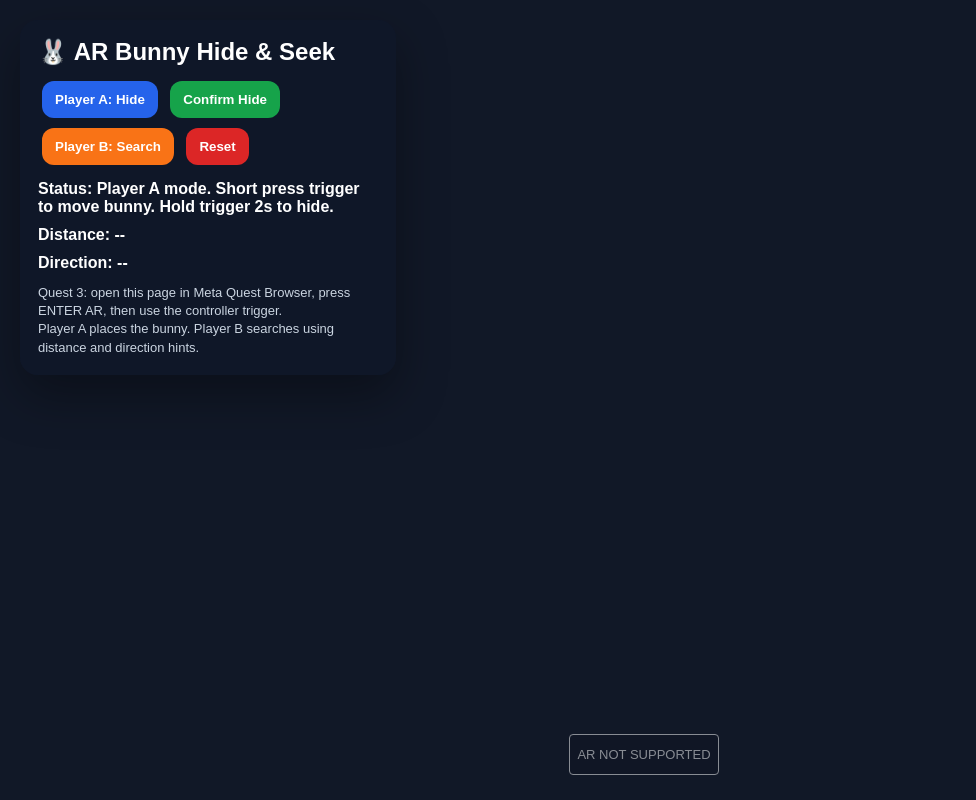
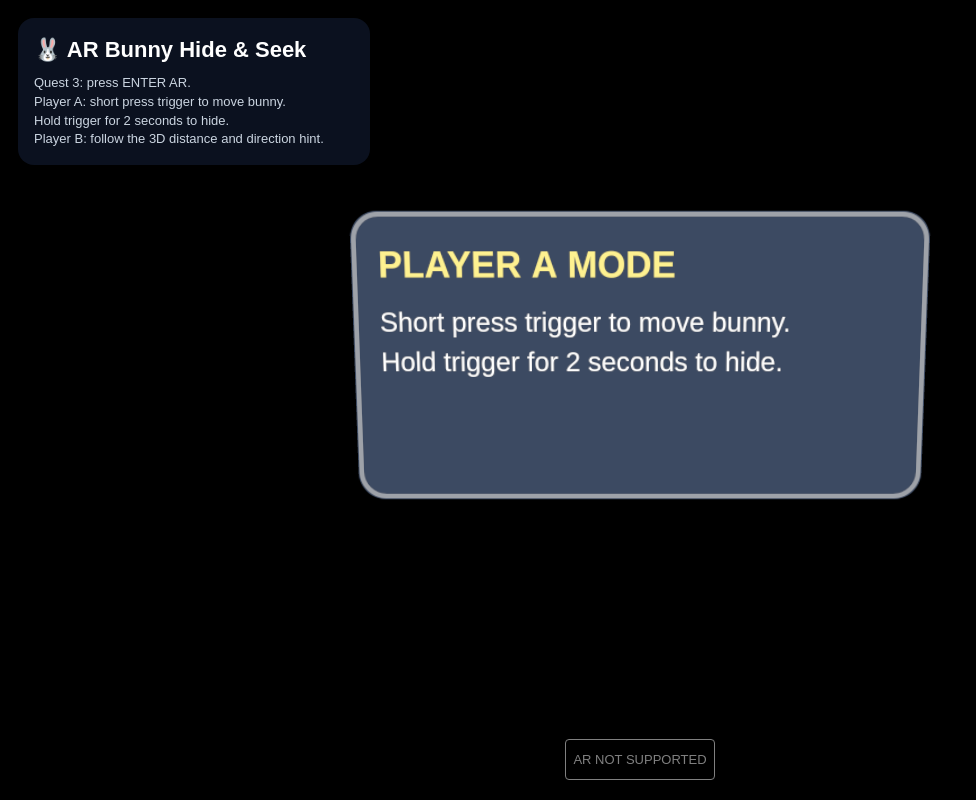
Before and after one commit to zhoulian403/classroom-phantom-hunt, a website built with Vite: page index.html in a window 1280 px wide. Shown: the whole page, without its empty margins (0-976 px from the left). Built offline with nearby package versions, Linux system fonts and the light colour scheme; animation ran at ten frames a second.

Commit message:
Final AR hide and seek version

```diff
--- a/index.html
+++ b/index.html
@@ -10,81 +10,44 @@
       margin: 0;
       overflow: hidden;
       font-family: Arial, sans-serif;
-      background: #111827;
+      background: #000;
     }
 
-    #hud {
+    #overlay {
       position: absolute;
-      top: 20px;
-      left: 20px;
-      width: 340px;
+      top: 18px;
+      left: 18px;
       z-index: 10;
+      width: 320px;
+      padding: 16px;
+      border-radius: 16px;
       color: white;
-      background: rgba(15, 23, 42, 0.88);
-      padding: 18px;
-      border-radius: 18px;
-      box-shadow: 0 20px 50px rgba(0,0,0,0.35);
+      background: rgba(15, 23, 42, 0.75);
+      backdrop-filter: blur(8px);
+      font-size: 14px;
+      line-height: 1.45;
     }
 
     h1 {
-      margin: 0 0 10px;
-      font-size: 24px;
+      margin: 0 0 8px;
+      font-size: 22px;
     }
 
-    button {
-      margin: 5px 4px;
-      padding: 11px 13px;
-      border: none;
-      border-radius: 12px;
-      color: white;
-      font-weight: bold;
-      background: #2563eb;
-      cursor: pointer;
-    }
-
-    #confirmButton {
-      background: #16a34a;
-    }
-
-    #searchButton {
-      background: #f97316;
-    }
-
-    #resetButton {
-      background: #dc2626;
-    }
-
-    #status, #distance, #direction {
-      margin-top: 10px;
-      font-weight: bold;
-    }
-
-    #tip {
-      margin-top: 12px;
+    .small {
+      color: #cbd5e1;
       font-size: 13px;
-      color: #cbd5e1;
-      line-height: 1.4;
     }
   </style>
 </head>
 
 <body>
-  <div id="hud">
+  <div id="overlay">
     <h1>🐰 AR Bunny Hide & Seek</h1>
-
-    <button onclick="setMode('hider')">Player A: Hide</button>
-    <button id="confirmButton" onclick="confirmHide()">Confirm Hide</button>
-    <button id="searchButton" onclick="setMode('seeker')">Player B: Search</button>
-    <button id="resetButton" onclick="resetGame()">Reset</button>
-
-    <div id="status">Status: Enter AR first.</div>
-    <div id="distance">Distance: --</div>
-    <div id="direction">Direction: --</div>
-
-    <div id="tip">
-      Quest 3: open this page in Meta Quest Browser, press ENTER AR, then use the controller trigger.
-      <br />
-      Player A places the bunny. Player B searches using distance and direction hints.
+    <div class="small">
+      Quest 3: press ENTER AR.<br />
+      Player A: short press trigger to move bunny.<br />
+      Hold trigger for 2 seconds to hide.<br />
+      Player B: follow the 3D distance and direction hint.
     </div>
   </div>
 
--- a/src/main.js
+++ b/src/main.js
@@ -1,16 +1,25 @@
 import * as THREE from "three";
 import { ARButton } from "three/addons/webxr/ARButton.js";
 
-let scene, camera, renderer, controller;
+let scene;
+let camera;
+let renderer;
+let controller;
+
 let bunny;
+let reticle;
+let hudPanel;
 
+let hitTestSource = null;
+let hitTestSourceRequested = false;
+
+let mode = "hider"; // hider / seeker / finished
 let bunnyPlaced = false;
 let bunnyHidden = false;
 let gameFinished = false;
 
-let mode = "hider";
-let triggerDownTime = 0;
-let isTriggerHolding = false;
+let triggerStartTime = 0;
+let triggerHolding = false;
 
 const foundDistance = 0.45;
 
@@ -23,7 +32,7 @@ function init() {
     70,
     window.innerWidth / window.innerHeight,
     0.01,
-    20
+    30
   );
 
   renderer = new THREE.WebGLRenderer({
@@ -39,20 +48,21 @@ function init() {
 
   document.body.appendChild(
     ARButton.createButton(renderer, {
-      requiredFeatures: ["local-floor"],
+      requiredFeatures: ["hit-test", "local-floor"],
       optionalFeatures: ["dom-overlay"],
       domOverlay: { root: document.body }
     })
   );
 
   addLights();
-  addCuteSmallBunny();
+  addReticle();
+  addBunny();
   addController();
+  addWorldHUD();
 
-  updateHUD(
-    "Status: Player A mode. Short press trigger to move bunny. Hold trigger 2s to hide.",
-    "Distance: --",
-    "Direction: --"
+  setHUD(
+    "PLAYER A MODE",
+    "Short press trigger to move bunny.\nHold trigger for 2 seconds to hide."
   );
 
   window.addEventListener("resize", onWindowResize);
@@ -63,8 +73,22 @@ function addLights() {
   scene.add(new THREE.HemisphereLight(0xffffff, 0x444444, 1.8));
 
   const light = new THREE.DirectionalLight(0xffffff, 1.3);
-  light.position.set(1, 3, 2);
+  light.position.set(2, 4, 2);
   scene.add(light);
+}
+
+function addReticle() {
+  const geometry = new THREE.RingGeometry(0.08, 0.11, 32);
+  const material = new THREE.MeshBasicMaterial({
+    color: 0x00ff88,
+    side: THREE.DoubleSide
+  });
+
+  reticle = new THREE.Mesh(geometry, material);
+  reticle.rotation.x = -Math.PI / 2;
+  reticle.visible = false;
+
+  scene.add(reticle);
 }
 
 function addController() {
@@ -73,31 +97,29 @@ function addController() {
   controller.addEventListener("selectstart", () => {
     if (gameFinished) return;
 
-    isTriggerHolding = true;
-    triggerDownTime = performance.now();
+    triggerHolding = true;
+    triggerStartTime = performance.now();
 
-    if (mode === "hider" && !bunnyHidden) {
-      placeBunnyInFrontOfController();
-
-      updateHUD(
-        "Status: Bunny moved. Hold trigger for 2 seconds to confirm hide.",
-        "Distance: --",
-        "Direction: --"
+    if (mode === "hider") {
+      moveBunnyToReticleOrController();
+      setHUD(
+        "BUNNY MOVED",
+        "Short press again to move.\nHold trigger 2 seconds to hide."
       );
     }
 
     if (mode === "seeker") {
-      checkFoundByRay();
+      checkBunnyByRay();
     }
   });
 
   controller.addEventListener("selectend", () => {
-    if (!isTriggerHolding) return;
+    if (!triggerHolding) return;
 
-    const heldTime = performance.now() - triggerDownTime;
-    isTriggerHolding = false;
+    const holdTime = performance.now() - triggerStartTime;
+    triggerHolding = false;
 
-    if (mode === "hider" && bunnyPlaced && !bunnyHidden && heldTime >= 2000) {
+    if (mode === "hider" && bunnyPlaced && !bunnyHidden && holdTime >= 2000) {
       confirmHide();
     }
   });
@@ -114,133 +136,11 @@ function addController() {
     new THREE.LineBasicMaterial({ color: 0x00ff88 })
   );
 
-  line.scale.z = 1.8;
+  line.scale.z = 2;
   controller.add(line);
 }
 
-function placeBunnyInFrontOfController() {
-  const tempMatrix = new THREE.Matrix4();
-  tempMatrix.identity().extractRotation(controller.matrixWorld);
-
-  const direction = new THREE.Vector3(0, 0, -1).applyMatrix4(tempMatrix);
-  const origin = new THREE.Vector3().setFromMatrixPosition(controller.matrixWorld);
-
-  const position = origin.clone().add(direction.multiplyScalar(1.2));
-  position.y = Math.max(position.y, 0.18);
-
-  bunny.position.copy(position);
-  bunny.visible = true;
-
-  bunnyPlaced = true;
-  bunnyHidden = false;
-  gameFinished = false;
-
-  setBunnyColor(0xffffff);
-}
-
-function confirmHide() {
-  bunnyHidden = true;
-  bunny.visible = false;
-  mode = "seeker";
-
-  updateHUD(
-    "Status: Bunny hidden successfully! Give the headset to Player B.",
-    "Distance: --",
-    "Direction: Search mode will start now."
-  );
-
-  setTimeout(() => {
-    if (!gameFinished && mode === "seeker") {
-      updateHUD(
-        "Status: Player B searching...",
-        "Distance: calculating...",
-        "Direction: calculating..."
-      );
-    }
-  }, 2500);
-}
-
-function checkFoundByRay() {
-  if (!bunnyPlaced || !bunnyHidden || gameFinished) return;
-
-  const raycaster = new THREE.Raycaster();
-  const tempMatrix = new THREE.Matrix4();
-
-  tempMatrix.identity().extractRotation(controller.matrixWorld);
-
-  raycaster.ray.origin.setFromMatrixPosition(controller.matrixWorld);
-  raycaster.ray.direction.set(0, 0, -1).applyMatrix4(tempMatrix);
-
-  bunny.visible = true;
-  const hits = raycaster.intersectObject(bunny, true);
-  bunny.visible = false;
-
-  if (hits.length > 0) {
-    foundBunny();
-  }
-}
-
-function updateSeekerHint() {
-  if (mode !== "seeker" || !bunnyPlaced || gameFinished) return;
-
-  const cameraPos = new THREE.Vector3();
-  camera.getWorldPosition(cameraPos);
-
-  const bunnyPos = new THREE.Vector3();
-  bunny.getWorldPosition(bunnyPos);
-
-  const distance = cameraPos.distanceTo(bunnyPos);
-  const direction = getDirectionHint(cameraPos, bunnyPos);
-
-  updateHUD(
-    "Status: Player B searching...",
-    `Distance: ${distance.toFixed(2)} m`,
-    `Direction: ${direction}`
-  );
-
-  if (distance < foundDistance) {
-    foundBunny();
-  }
-}
-
-function foundBunny() {
-  gameFinished = true;
-  bunnyHidden = false;
-  bunny.visible = true;
-  setBunnyColor(0x86efac);
-
-  updateHUD(
-    "Status: Bunny found! Player B wins.",
-    "Distance: 0.00 m",
-    "Direction: Found"
-  );
-}
-
-function getDirectionHint(cameraPos, targetPos) {
-  const toTarget = targetPos.clone().sub(cameraPos);
-  toTarget.y = 0;
-  toTarget.normalize();
-
-  const cameraDir = new THREE.Vector3();
-  camera.getWorldDirection(cameraDir);
-  cameraDir.y = 0;
-  cameraDir.normalize();
-
-  const right = new THREE.Vector3();
-  right.crossVectors(cameraDir, new THREE.Vector3(0, 1, 0)).normalize();
-
-  const forwardAmount = toTarget.dot(cameraDir);
-  const rightAmount = toTarget.dot(right);
-
-  if (forwardAmount > 0.65) return "In front of you";
-  if (forwardAmount < -0.65) return "Behind you";
-  if (rightAmount > 0.2) return "On your right";
-  if (rightAmount < -0.2) return "On your left";
-
-  return "Very close";
-}
-
-function addCuteSmallBunny() {
+function addBunny() {
   bunny = new THREE.Group();
 
   const white = new THREE.MeshStandardMaterial({
@@ -254,55 +154,53 @@ function addCuteSmallBunny() {
   });
 
   const black = new THREE.MeshStandardMaterial({
-    color: 0x111111,
-    roughness: 0.3
+    color: 0x111111
   });
 
-  const body = new THREE.Mesh(new THREE.SphereGeometry(0.12, 32, 32), white);
+  const body = new THREE.Mesh(new THREE.SphereGeometry(0.105, 32, 32), white);
   body.scale.set(1, 1.15, 0.95);
-  body.position.y = 0.12;
+  body.position.y = 0.105;
 
-  const head = new THREE.Mesh(new THREE.SphereGeometry(0.105, 32, 32), white);
-  head.scale.set(1.08, 1, 1);
-  head.position.y = 0.29;
+  const head = new THREE.Mesh(new THREE.SphereGeometry(0.095, 32, 32), white);
+  head.position.y = 0.26;
 
-  const earL = createEar(-0.045, white, pink);
-  const earR = createEar(0.045, white, pink);
+  const earL = createEar(-0.04, white, pink);
+  const earR = createEar(0.04, white, pink);
 
-  const eyeL = new THREE.Mesh(new THREE.SphereGeometry(0.014, 16, 16), black);
-  eyeL.position.set(-0.038, 0.315, 0.095);
+  const eyeL = new THREE.Mesh(new THREE.SphereGeometry(0.012, 16, 16), black);
+  eyeL.position.set(-0.034, 0.285, 0.085);
 
   const eyeR = eyeL.clone();
-  eyeR.position.x = 0.038;
+  eyeR.position.x = 0.034;
 
   const shineL = new THREE.Mesh(
-    new THREE.SphereGeometry(0.0045, 8, 8),
+    new THREE.SphereGeometry(0.004, 8, 8),
     new THREE.MeshBasicMaterial({ color: 0xffffff })
   );
-  shineL.position.set(-0.033, 0.32, 0.107);
+  shineL.position.set(-0.03, 0.292, 0.094);
 
   const shineR = shineL.clone();
-  shineR.position.x = 0.043;
+  shineR.position.x = 0.039;
 
-  const nose = new THREE.Mesh(new THREE.SphereGeometry(0.01, 16, 16), pink);
-  nose.position.set(0, 0.285, 0.105);
+  const nose = new THREE.Mesh(new THREE.SphereGeometry(0.009, 16, 16), pink);
+  nose.position.set(0, 0.255, 0.094);
 
-  const blushL = new THREE.Mesh(new THREE.SphereGeometry(0.018, 16, 16), pink);
+  const blushL = new THREE.Mesh(new THREE.SphereGeometry(0.016, 16, 16), pink);
   blushL.scale.set(1.2, 0.65, 0.25);
-  blushL.position.set(-0.065, 0.275, 0.095);
+  blushL.position.set(-0.057, 0.245, 0.084);
 
   const blushR = blushL.clone();
-  blushR.position.x = 0.065;
+  blushR.position.x = 0.057;
 
-  const footL = new THREE.Mesh(new THREE.SphereGeometry(0.04, 16, 16), white);
+  const footL = new THREE.Mesh(new THREE.SphereGeometry(0.033, 16, 16), white);
   footL.scale.set(1.25, 0.55, 0.9);
-  footL.position.set(-0.05, 0.005, 0.055);
+  footL.position.set(-0.045, 0.005, 0.05);
 
   const footR = footL.clone();
-  footR.position.x = 0.05;
+  footR.position.x = 0.045;
 
-  const tail = new THREE.Mesh(new THREE.SphereGeometry(0.035, 16, 16), white);
-  tail.position.set(0, 0.12, -0.105);
+  const tail = new THREE.Mesh(new THREE.SphereGeometry(0.03, 16, 16), white);
+  tail.position.set(0, 0.11, -0.095);
 
   bunny.add(
     body,
@@ -332,22 +230,260 @@ function createEar(x, white, pink) {
   const group = new THREE.Group();
 
   const outer = new THREE.Mesh(
-    new THREE.CapsuleGeometry(0.022, 0.15, 8, 16),
+    new THREE.CapsuleGeometry(0.018, 0.13, 8, 16),
     white
   );
-  outer.position.y = 0.075;
+  outer.position.y = 0.065;
 
   const inner = new THREE.Mesh(
-    new THREE.CapsuleGeometry(0.01, 0.105, 8, 16),
+    new THREE.CapsuleGeometry(0.008, 0.09, 8, 16),
     pink
   );
-  inner.position.set(0, 0.075, 0.006);
+  inner.position.set(0, 0.065, 0.006);
 
   group.add(outer, inner);
-  group.position.set(x, 0.42, 0);
+  group.position.set(x, 0.38, 0);
   group.rotation.z = x > 0 ? -0.25 : 0.25;
 
   return group;
+}
+
+function moveBunnyToReticleOrController() {
+  let position = new THREE.Vector3();
+
+  if (reticle.visible) {
+    position.setFromMatrixPosition(reticle.matrixWorld);
+  } else {
+    const tempMatrix = new THREE.Matrix4();
+    tempMatrix.identity().extractRotation(controller.matrixWorld);
+
+    const direction = new THREE.Vector3(0, 0, -1).applyMatrix4(tempMatrix);
+    const origin = new THREE.Vector3().setFromMatrixPosition(controller.matrixWorld);
+
+    position = origin.clone().add(direction.multiplyScalar(1.2));
+    position.y = 0;
+  }
+
+  bunny.position.copy(position);
+  bunny.position.y = 0;
+
+  bunny.visible = true;
+  bunnyPlaced = true;
+  bunnyHidden = false;
+  gameFinished = false;
+
+  setBunnyColor(0xffffff);
+}
+
+function confirmHide() {
+  bunnyHidden = true;
+  bunny.visible = false;
+  mode = "seeker";
+
+  setHUD(
+    "BUNNY HIDDEN SUCCESSFULLY",
+    "Give the headset to Player B.\nSearch mode starts now."
+  );
+
+  setTimeout(() => {
+    if (!gameFinished) {
+      setHUD("PLAYER B MODE", "Follow distance and direction hints.");
+    }
+  }, 2500);
+}
+
+function updateSeekerHint() {
+  if (mode !== "seeker" || !bunnyPlaced || gameFinished) return;
+
+  const cameraPos = new THREE.Vector3();
+  camera.getWorldPosition(cameraPos);
+
+  const bunnyPos = new THREE.Vector3();
+  bunny.getWorldPosition(bunnyPos);
+
+  const distance = cameraPos.distanceTo(bunnyPos);
+  const direction = getDirectionHint(cameraPos, bunnyPos);
+
+  setHUD(
+    "PLAYER B SEARCHING",
+    `Distance: ${distance.toFixed(2)} m\nDirection: ${direction}`
+  );
+
+  if (distance <= foundDistance) {
+    foundBunny();
+  }
+}
+
+function getDirectionHint(cameraPos, targetPos) {
+  const toTarget = targetPos.clone().sub(cameraPos);
+  toTarget.y = 0;
+  toTarget.normalize();
+
+  const cameraDir = new THREE.Vector3();
+  camera.getWorldDirection(cameraDir);
+  cameraDir.y = 0;
+  cameraDir.normalize();
+
+  const right = new THREE.Vector3();
+  right.crossVectors(cameraDir, new THREE.Vector3(0, 1, 0)).normalize();
+
+  const forwardAmount = toTarget.dot(cameraDir);
+  const rightAmount = toTarget.dot(right);
+
+  if (forwardAmount > 0.65) return "In front of you";
+  if (forwardAmount < -0.65) return "Behind you";
+  if (rightAmount > 0.25) return "On your right";
+  if (rightAmount < -0.25) return "On your left";
+
+  return "Very close";
+}
+
+function checkBunnyByRay() {
+  if (!bunnyPlaced || !bunnyHidden || gameFinished) return;
+
+  const raycaster = new THREE.Raycaster();
+  const tempMatrix = new THREE.Matrix4();
+
+  tempMatrix.identity().extractRotation(controller.matrixWorld);
+
+  raycaster.ray.origin.setFromMatrixPosition(controller.matrixWorld);
+  raycaster.ray.direction.set(0, 0, -1).applyMatrix4(tempMatrix);
+
+  bunny.visible = true;
+  const hits = raycaster.intersectObject(bunny, true);
+  bunny.visible = false;
+
+  if (hits.length > 0) {
+    foundBunny();
+  }
+}
+
+function foundBunny() {
+  gameFinished = true;
+  bunnyHidden = false;
+  bunny.visible = true;
+  mode = "finished";
+
+  setBunnyColor(0x86efac);
+
+  setHUD(
+    "BUNNY FOUND!",
+    "Player B wins.\nThe bunny is now visible."
+  );
+}
+
+function addWorldHUD() {
+  const canvas = document.createElement("canvas");
+  canvas.width = 1024;
+  canvas.height = 512;
+
+  const texture = new THREE.CanvasTexture(canvas);
+
+  const material = new THREE.MeshBasicMaterial({
+    map: texture,
+    transparent: true
+  });
+
+  const geometry = new THREE.PlaneGeometry(1.35, 0.68);
+  hudPanel = new THREE.Mesh(geometry, material);
+
+  hudPanel.userData.canvas = canvas;
+  hudPanel.userData.texture = texture;
+
+  scene.add(hudPanel);
+}
+
+function setHUD(title, body) {
+  if (!hudPanel) return;
+
+  const canvas = hudPanel.userData.canvas;
+  const ctx = canvas.getContext("2d");
+
+  ctx.clearRect(0, 0, canvas.width, canvas.height);
+
+  ctx.fillStyle = "rgba(15, 23, 42, 0.88)";
+  roundRect(ctx, 0, 0, canvas.width, canvas.height, 48);
+  ctx.fill();
+
+  ctx.strokeStyle = "rgba(255, 255, 255, 0.35)";
+  ctx.lineWidth = 8;
+  roundRect(ctx, 6, 6, canvas.width - 12, canvas.height - 12, 44);
+  ctx.stroke();
+
+  ctx.fillStyle = "#fde047";
+  ctx.font = "bold 64px Arial";
+  ctx.fillText(title, 48, 115);
+
+  ctx.fillStyle = "#ffffff";
+  ctx.font = "48px Arial";
+
+  const lines = body.split("\n");
+  lines.forEach((line, index) => {
+    ctx.fillText(line, 48, 210 + index * 70);
+  });
+
+  hudPanel.userData.texture.needsUpdate = true;
+}
+
+function roundRect(ctx, x, y, w, h, r) {
+  ctx.beginPath();
+  ctx.moveTo(x + r, y);
+  ctx.arcTo(x + w, y, x + w, y + h, r);
+  ctx.arcTo(x + w, y + h, x, y + h, r);
+  ctx.arcTo(x, y + h, x, y, r);
+  ctx.arcTo(x, y, x + w, y, r);
+  ctx.closePath();
+}
+
+function updateHUDPosition() {
+  if (!hudPanel) return;
+
+  const camPos = new THREE.Vector3();
+  camera.getWorldPosition(camPos);
+
+  const camDir = new THREE.Vector3();
+  camera.getWorldDirection(camDir);
+
+  const position = camPos.clone().add(camDir.multiplyScalar(1.35));
+  position.y += 0.1;
+
+  hudPanel.position.copy(position);
+  hudPanel.lookAt(camPos);
+}
+
+function updateHitTest(frame) {
+  const session = renderer.xr.getSession();
+  if (!session) return;
+
+  if (!hitTestSourceRequested) {
+    session.requestReferenceSpace("viewer").then((referenceSpace) => {
+      session.requestHitTestSource({ space: referenceSpace }).then((source) => {
+        hitTestSource = source;
+      });
+    });
+
+    session.addEventListener("end", () => {
+      hitTestSourceRequested = false;
+      hitTestSource = null;
+    });
+
+    hitTestSourceRequested = true;
+  }
+
+  if (hitTestSource) {
+    const referenceSpace = renderer.xr.getReferenceSpace();
+    const hitTestResults = frame.getHitTestResults(hitTestSource);
+
+    if (hitTestResults.length > 0) {
+      const hit = hitTestResults[0];
+      const pose = hit.getPose(referenceSpace);
+
+      reticle.visible = true;
+      reticle.matrix.fromArray(pose.transform.matrix);
+    } else {
+      reticle.visible = false;
+    }
+  }
 }
 
 function setBunnyColor(color) {
@@ -362,32 +498,25 @@ function setBunnyColor(color) {
   });
 }
 
-function updateHUD(status, distance, direction) {
-  const s = document.getElementById("status");
-  const d = document.getElementById("distance");
-  const dir = document.getElementById("direction");
+function render(timestamp, frame) {
+  if (frame) {
+    updateHitTest(frame);
+  }
 
-  if (s) s.innerText = status;
-  if (d) d.innerText = distance;
-  if (dir) dir.innerText = direction;
-}
+  if (triggerHolding && mode === "hider" && bunnyPlaced && !bunnyHidden) {
+    const held = (performance.now() - triggerStartTime) / 1000;
 
-function render() {
-  if (isTriggerHolding && mode === "hider" && bunnyPlaced && !bunnyHidden) {
-    const held = (performance.now() - triggerDownTime) / 1000;
-
-    updateHUD(
-      `Status: Hold to hide... ${held.toFixed(1)} / 2.0s`,
-      "Distance: --",
-      "Direction: Release after 2 seconds to confirm."
+    setHUD(
+      "HOLD TO HIDE",
+      `${held.toFixed(1)} / 2.0 seconds\nRelease after 2 seconds.`
     );
   }
 
+  updateHUDPosition();
   updateSeekerHint();
 
   if (bunny && bunny.visible) {
     bunny.rotation.y += 0.012;
-    bunny.position.y += Math.sin(Date.now() * 0.003) * 0.00035;
   }
 
   renderer.render(scene, camera);
```
